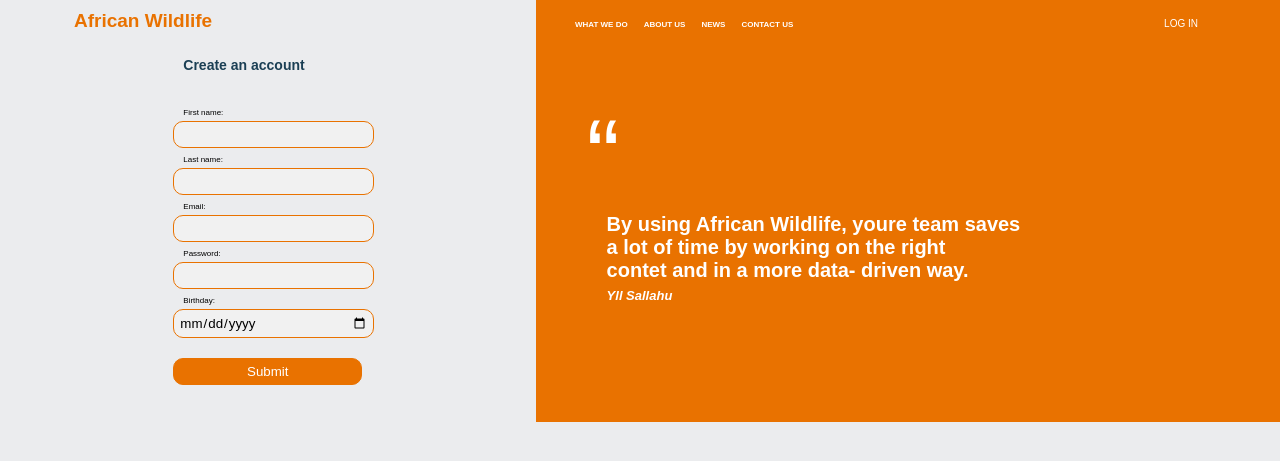
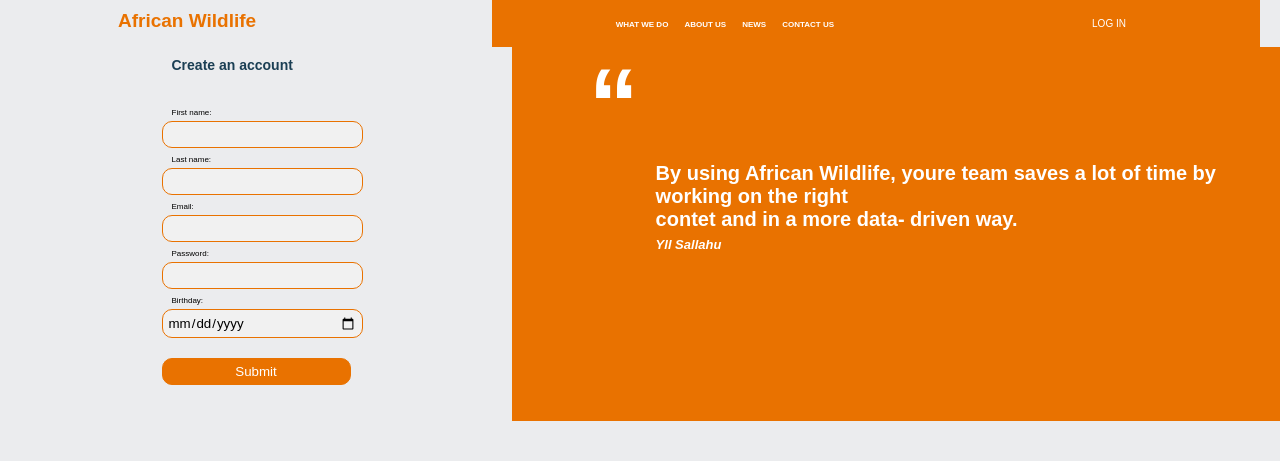
Before and after one commit to yllsallahu/AfricanWildlife, a PHP site: page /signup.html in a window 1280 px wide. Shown: the top 461 px of the page. Run offline with PHP 8.4, Linux system fonts and the light colour scheme.

Commit message:
fixed header in signup page
fixed margins in signup page

```diff
--- /dev/null
+++ b/js.js
@@ -0,0 +1,9 @@
+let nameRegex = /^[A-Z][a-z]{3,8}$/;
+let emailRegex =/[a-zA-Z.-_]+@+[a-z]+\.+[a-z]{2-3}$/;
+
+function validateForm(){
+    let fnamegetelementi = document.getElementsByClassName('fname');
+    let fnameerror = document.getElementsByClassName('fname.error');
+
+
+}
--- a/signup.html
+++ b/signup.html
@@ -5,6 +5,7 @@
     <meta name="viewport" content="width=device-width, initial-scale=1.0">
     <title>Document</title>
     <link rel="stylesheet" href="stylesign.css">
+    <link rel="stylesheet" href="js.js">
 
 </head>
 <body>
@@ -13,6 +14,7 @@
     <header>
 
         <p class="title"> African Wildlife</p>
+<div class="clasangjyre">
 
      <div class="links">
         <a class="links1" href=""> WHAT WE DO</a>
@@ -22,6 +24,8 @@
      </div>
 
         <a class="button" href="/signup.html">LOG IN</a>
+
+    </div>
 
 
         </header>
@@ -34,12 +38,20 @@
 
             <label for="fname">First name:</label><br>
             <input type="text" id="fname" name="fname"><br>
+            <div class="fname.error"></div>
+
             <label for="lname">Last name:</label><br>
             <input type="text" id="lname" name="lname"><br>
+            <div class="lname.error"></div>
+
             <label for="email">Email:</label><br>
             <input type="email" id="email" name="email"><br>
+            <div class="email.error"></div>
+
             <label for="password">Password:</label><br>
             <input type="password" id="pass" name="password"><br>
+            <div class="password.error"></div>
+
             <label for="birthday">Birthday:</label><br>
             <input type="date" id="birthday" name="birthday"><br><br>
             <input style="background-color: #e97200; color: white;" type="submit" value="Submit">
@@ -47,8 +59,8 @@
 
         </div>
         <div class="contetmain">
-            <p class="titleprara"> “</p>
-            <p class="conteti">By using African Wildlife, youre team saves <br> a lot of time by working  on the right <br> contet and in a more data- driven way. <br> <span class="autori">Yll Sallahu</span></p>
+            <p class="conteti1" style="font-size: 100px; text-align: start; ">“</p>
+            <p class="conteti">By using African Wildlife, youre team saves a lot of time by working  on the right <br> contet and in a more data- driven way. <br> <span class="autori">Yll Sallahu</span></p>
 
         </div>
     </main>
--- a/style.css
+++ b/style.css
@@ -62,7 +62,7 @@ header{
     color: white;
     position: absolute;
     top: 260px;
-    left: 55px;
+    margin-left: 20px;
     font-size: 18px;
   }
 
--- a/stylesign.css
+++ b/stylesign.css
@@ -18,6 +18,7 @@ header{
     display: flex;
     justify-content: space-between;
     position: relative;
+    margin-left: 44px;
 
     color: transparent;
 }
@@ -62,27 +63,45 @@ header{
   }
 
   .contetmain{
-    width: 58%;
-    border: solid #e97200 1px;
+    width: 60%;
+
     background-color: #e97200;
-    margin-top: -70px;
-    height: 443px;
+    height: 374px;
+  }
+
+.clasangjyre{
+    display: flex;
+    width: 66.7%;
+    justify-content: space-around;
+    background-color: #e97200;
+    justify-self: flex-end;
 
 
-  }
+
+}
 .titleprara{
     color: white;
     font-size: 100px;
-    margin-left: 50px;
-    margin-top: 120px;
+
 
 
 }
 .conteti{
     color: white;
-    margin-left: 70px;
     font-size: 20px;
     font-weight: bold;
+    width: 80%;
+    margin: 0 auto;
+    margin-right: 10px;
+}
+.conteti1{
+    color: white;
+    font-size: 20px;
+    font-weight: bold;
+
+    width: 80%;
+    margin: 0 auto;
+
 }
 .autori{
 
```
